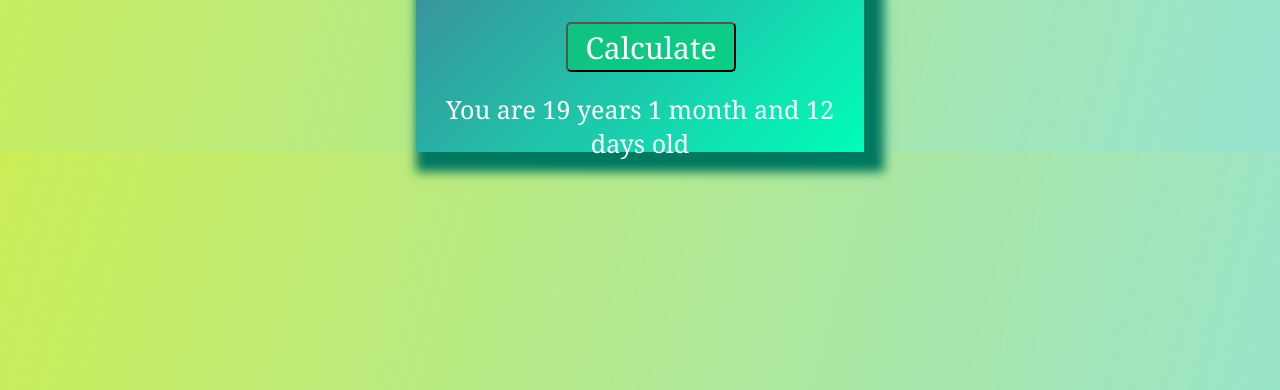
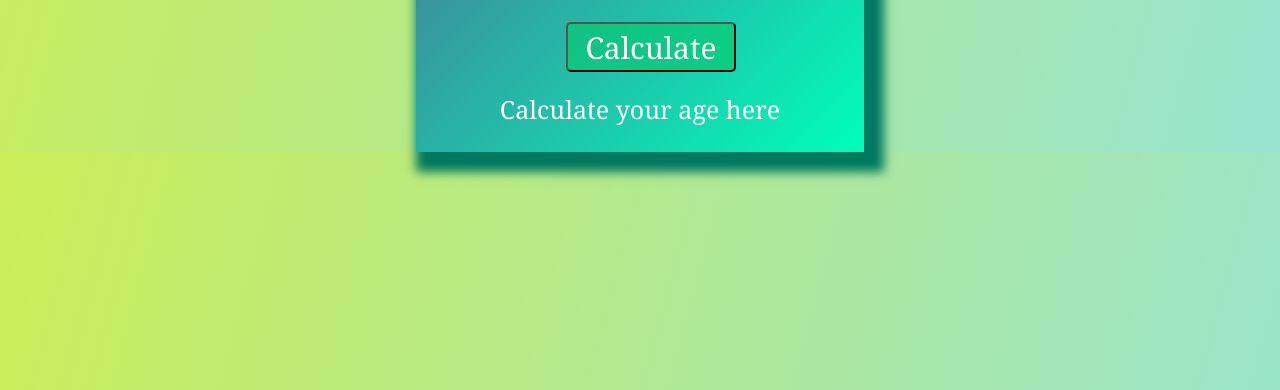
Before and after one commit to Eriya18/Age_Calc, a plain HTML site: page index.html in a window 1280 px wide. Shown: the part 410-800 px from the top of the page. Drawn offline with Linux system fonts and the light colour scheme.

Commit message:
Update index.html

```diff
--- a/index.html
+++ b/index.html
@@ -18,7 +18,7 @@
              <input id="dob" type="date">
              <button class="button"onclick="calculateAge()">Calculate</button>
             </div>
-            <p id="result"> You are 19 years 1 month and 12 days old</p>
+            <p id="result"> Calculate your age here</p>
         </div>
     </div>
     <script src="age.js"></script>
```
